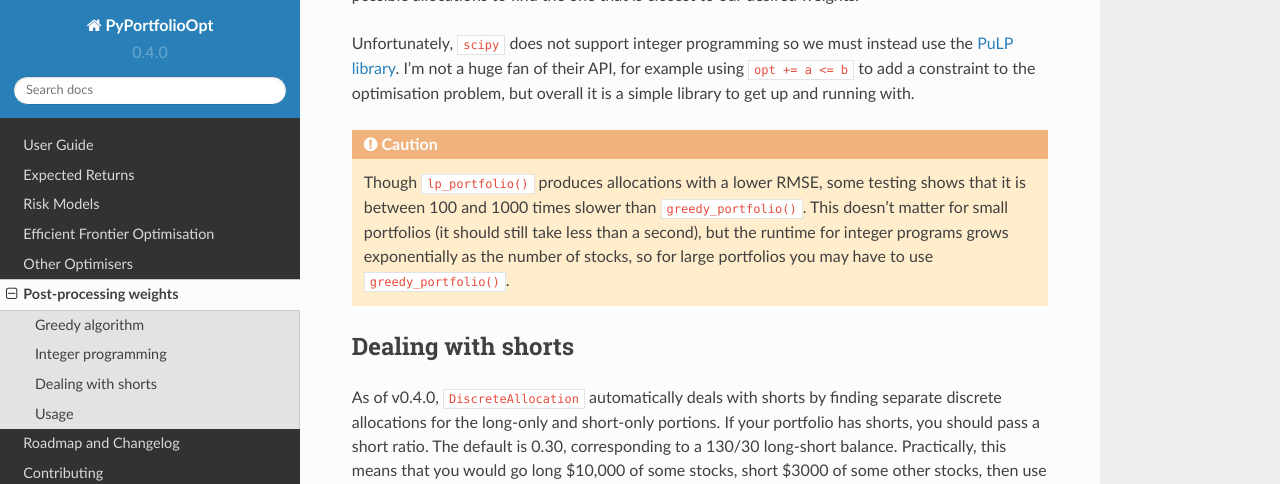
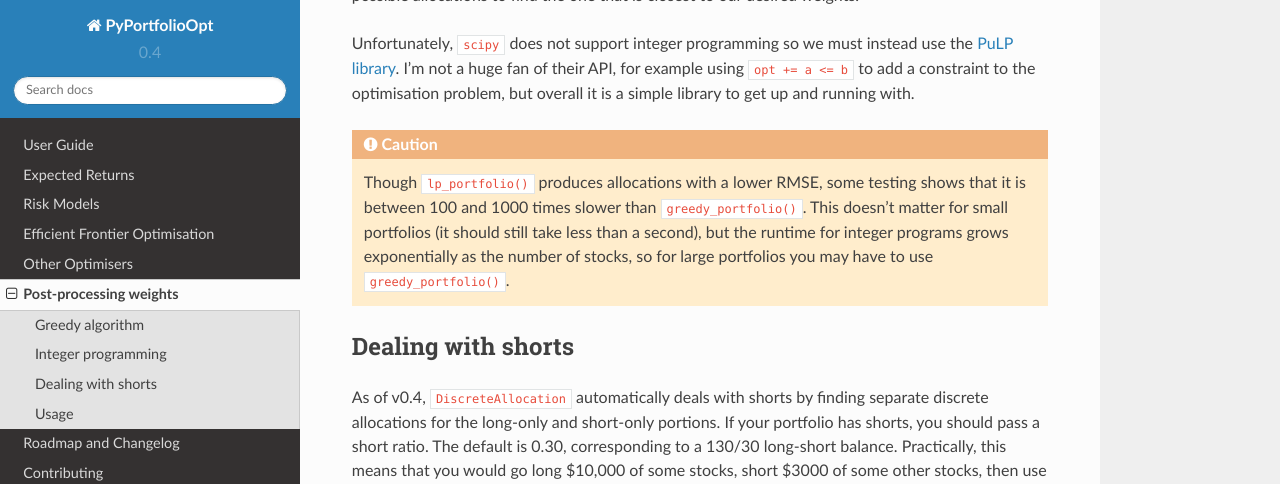
Before and after one commit to robertmartin8/PyPortfolioOpt, a Sphinx documentation site: the page built from docs/Postprocessing.rst, in a window 1280 px wide and 900 px high, scrolled down 1365 px. Shown: the top 484 px of the window. Built offline with Sphinx 7.4.7 and the Read the Docs theme 2.0.0, drawn with Linux system fonts in a browser that asks for light colours.

Commit message:
versioning

```diff
--- a/docs/OtherOptimisers.rst
+++ b/docs/OtherOptimisers.rst
@@ -10,7 +10,7 @@
 though please note that the implementations may be slightly unstable.
 
 .. note::
-    As of v0.4.0, these other optimisers now inherits from ``BaseOptimizer`` or
+    As of v0.4, these other optimisers now inherits from ``BaseOptimizer`` or
     ``BaseScipyOptimizer``, so you no longer have to implement pre-processing and
     post-processing methods on your own. You can thus easily swap out, say,
     ``EfficientFrontier`` for ``HRPOpt``.
--- a/docs/Postprocessing.rst
+++ b/docs/Postprocessing.rst
@@ -85,7 +85,7 @@
 Dealing with shorts
 ===================
 
-As of v0.4.0, ``DiscreteAllocation`` automatically deals with shorts by finding separate discrete
+As of v0.4, ``DiscreteAllocation`` automatically deals with shorts by finding separate discrete
 allocations for the long-only and short-only portions. If your portfolio has shorts,
 you should pass a short ratio. The default is 0.30, corresponding to a 130/30 long-short balance.
 Practically, this means that you would go long $10,000 of some stocks, short $3000 of some other
--- a/docs/Roadmap.rst
+++ b/docs/Roadmap.rst
@@ -22,6 +22,12 @@
 - Open-source backtests using either `Backtrader <https://www.backtrader.com/>`_ or
   `Zipline <https://github.com/quantopian/zipline>`_.
 - Further support for different risk/return models
+
+0.4.1
+-----
+
+- Added CLA back in after getting permission from Dr Marcos López de Prado
+- Added more tests for different risk models.
 
 0.4.0
 =====
--- a/docs/conf.py
+++ b/docs/conf.py
@@ -56,9 +56,9 @@
 # built documents.
 #
 # The short X.Y version.
-version = "0.4.0"
+version = "0.4"
 # The full version, including alpha/beta/rc tags.
-release = "0.4.0"
+release = "0.4.1"
 
 # The language for content autogenerated by Sphinx. Refer to documentation
 # for a list of supported languages.
--- a/docs/index.rst
+++ b/docs/index.rst
@@ -10,7 +10,7 @@
                 <img src="https://img.shields.io/badge/python-v3-brightgreen.svg?style=flat-square"
                     alt="python"></a> &nbsp;
             <a href="https://pypi.org/project/PyPortfolioOpt/">
-                <img src="https://img.shields.io/badge/pypi-v0.4.0-brightgreen.svg?style=flat-square"
+                <img src="https://img.shields.io/badge/pypi-v0.4.1-brightgreen.svg?style=flat-square"
                     alt="python"></a> &nbsp;
             <a href="https://opensource.org/licenses/MIT">
                 <img src="https://img.shields.io/badge/license-MIT-brightgreen.svg?style=flat-square"
--- a/pyproject.toml
+++ b/pyproject.toml
@@ -1,6 +1,6 @@
 [tool.poetry]
 name = "PyPortfolioOpt"
-version = "0.4.0"
+version = "0.4.1"
 description = "Financial portfolio optimisation in python"
 license = "MIT"
 authors = ["Robert Andrew Martin <martin.robertandrew@gmail.com>"]
--- a/setup.py
+++ b/setup.py
@@ -9,7 +9,7 @@
 
 setup(
     name="PyPortfolioOpt",
-    version="0.4.0",
+    version="0.4.1",
     description="Financial portfolio optimisation in python",
     long_description=desc,
     long_description_content_type="text/markdown",
```
Also changed, not shown: README.md (+1 -1 lines).
